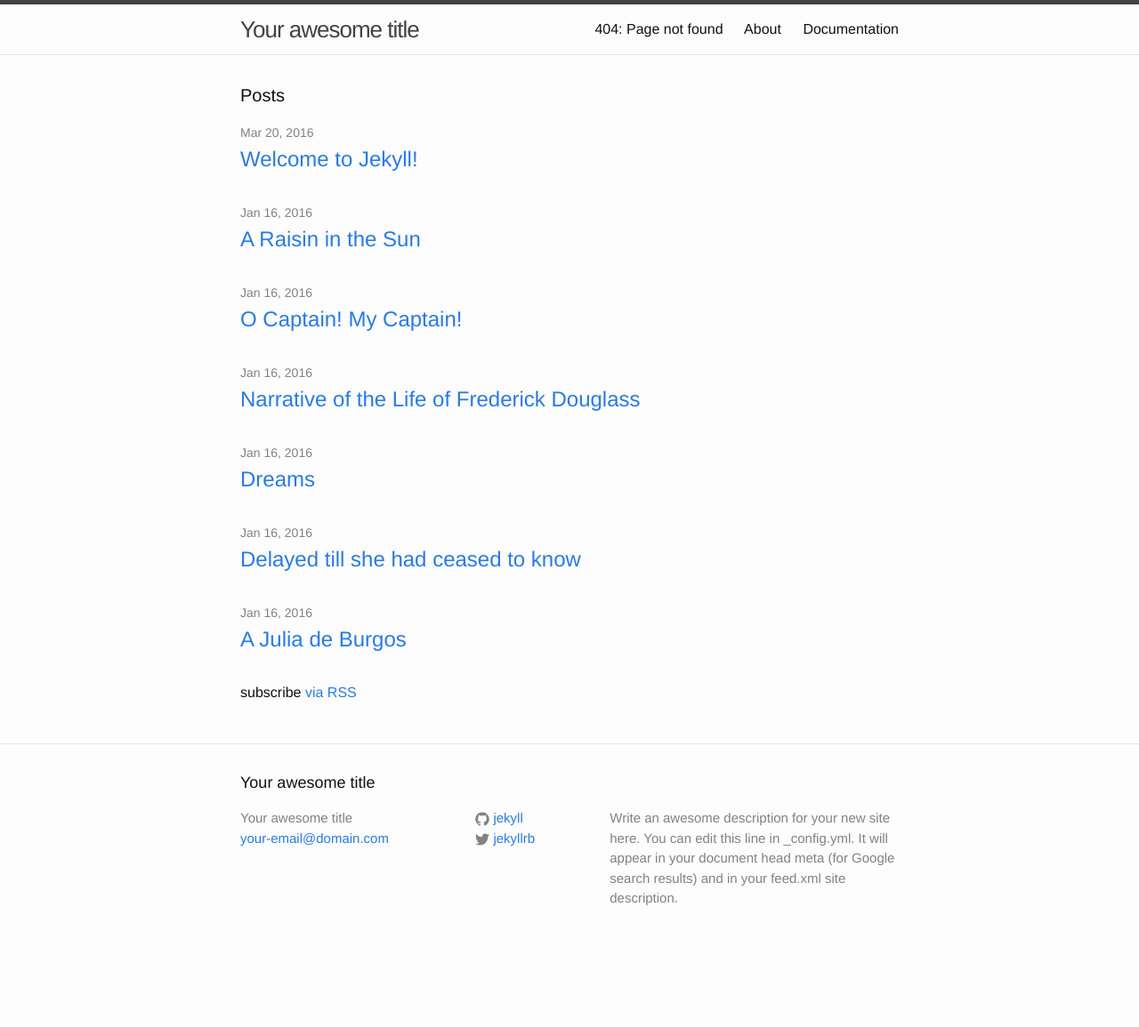
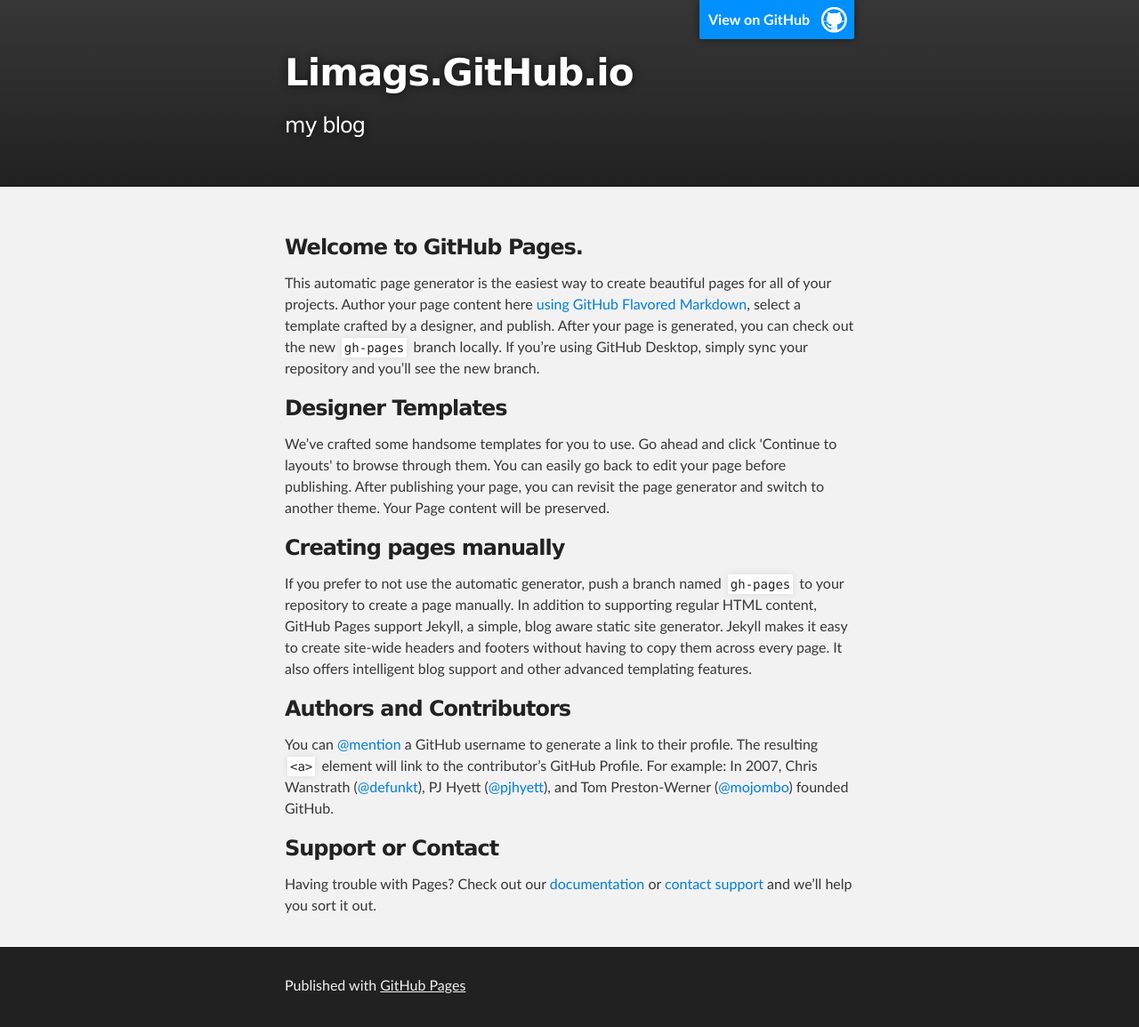
Before and after one commit to Liam-Ji/Limags.github.io, a Jekyll site: the page index.html, which Jekyll copies as it is, in a window 1280 px wide. Shown: the whole page at 89% size. Built offline with Jekyll 4.4.1, drawn with Linux system fonts in a browser that asks for light colours; before the commit the page ends 1082 px from its top, so only the background shows below that.

Commit message:
Replace master branch with page content via GitHub

```diff
--- a/index.html
+++ b/index.html
@@ -1,23 +1,67 @@
----
-layout: default
----
+<!DOCTYPE html>
+<html>
 
-<div class="home">
+  <head>
+    <meta charset='utf-8'>
+    <meta http-equiv="X-UA-Compatible" content="chrome=1">
+    <meta name="description" content="Limags.GitHub.io : my blog">
 
-  <h1 class="page-heading">Posts</h1>
+    <link rel="stylesheet" type="text/css" media="screen" href="stylesheets/stylesheet.css">
 
-  <ul class="post-list">
-    {% for post in site.posts %}
-      <li>
-        <span class="post-meta">{{ post.date | date: "%b %-d, %Y" }}</span>
+    <title>Limags.GitHub.io</title>
+  </head>
 
-        <h2>
-          <a class="post-link" href="{{ post.url | prepend: site.baseurl }}">{{ post.title }}</a>
-        </h2>
-      </li>
-    {% endfor %}
-  </ul>
+  <body>
 
-  <p class="rss-subscribe">subscribe <a href="{{ "/feed.xml" | prepend: site.baseurl }}">via RSS</a></p>
+    <!-- HEADER -->
+    <div id="header_wrap" class="outer">
+        <header class="inner">
+          <a id="forkme_banner" href="https://github.com/Limags">View on GitHub</a>
 
-</div>
+          <h1 id="project_title">Limags.GitHub.io</h1>
+          <h2 id="project_tagline">my blog</h2>
+
+        </header>
+    </div>
+
+    <!-- MAIN CONTENT -->
+    <div id="main_content_wrap" class="outer">
+      <section id="main_content" class="inner">
+        <h3>
+<a id="welcome-to-github-pages" class="anchor" href="#welcome-to-github-pages" aria-hidden="true"><span aria-hidden="true" class="octicon octicon-link"></span></a>Welcome to GitHub Pages.</h3>
+
+<p>This automatic page generator is the easiest way to create beautiful pages for all of your projects. Author your page content here <a href="https://guides.github.com/features/mastering-markdown/">using GitHub Flavored Markdown</a>, select a template crafted by a designer, and publish. After your page is generated, you can check out the new <code>gh-pages</code> branch locally. If you’re using GitHub Desktop, simply sync your repository and you’ll see the new branch.</p>
+
+<h3>
+<a id="designer-templates" class="anchor" href="#designer-templates" aria-hidden="true"><span aria-hidden="true" class="octicon octicon-link"></span></a>Designer Templates</h3>
+
+<p>We’ve crafted some handsome templates for you to use. Go ahead and click 'Continue to layouts' to browse through them. You can easily go back to edit your page before publishing. After publishing your page, you can revisit the page generator and switch to another theme. Your Page content will be preserved.</p>
+
+<h3>
+<a id="creating-pages-manually" class="anchor" href="#creating-pages-manually" aria-hidden="true"><span aria-hidden="true" class="octicon octicon-link"></span></a>Creating pages manually</h3>
+
+<p>If you prefer to not use the automatic generator, push a branch named <code>gh-pages</code> to your repository to create a page manually. In addition to supporting regular HTML content, GitHub Pages support Jekyll, a simple, blog aware static site generator. Jekyll makes it easy to create site-wide headers and footers without having to copy them across every page. It also offers intelligent blog support and other advanced templating features.</p>
+
+<h3>
+<a id="authors-and-contributors" class="anchor" href="#authors-and-contributors" aria-hidden="true"><span aria-hidden="true" class="octicon octicon-link"></span></a>Authors and Contributors</h3>
+
+<p>You can <a href="https://help.github.com/articles/basic-writing-and-formatting-syntax/#mentioning-users-and-teams" class="user-mention">@mention</a> a GitHub username to generate a link to their profile. The resulting <code>&lt;a&gt;</code> element will link to the contributor’s GitHub Profile. For example: In 2007, Chris Wanstrath (<a href="https://github.com/defunkt" class="user-mention">@defunkt</a>), PJ Hyett (<a href="https://github.com/pjhyett" class="user-mention">@pjhyett</a>), and Tom Preston-Werner (<a href="https://github.com/mojombo" class="user-mention">@mojombo</a>) founded GitHub.</p>
+
+<h3>
+<a id="support-or-contact" class="anchor" href="#support-or-contact" aria-hidden="true"><span aria-hidden="true" class="octicon octicon-link"></span></a>Support or Contact</h3>
+
+<p>Having trouble with Pages? Check out our <a href="https://help.github.com/pages">documentation</a> or <a href="https://github.com/contact">contact support</a> and we’ll help you sort it out.</p>
+      </section>
+    </div>
+
+    <!-- FOOTER  -->
+    <div id="footer_wrap" class="outer">
+      <footer class="inner">
+        <p>Published with <a href="https://pages.github.com">GitHub Pages</a></p>
+      </footer>
+    </div>
+
+
+
+  </body>
+</html>
--- /dev/null
+++ b/stylesheets/stylesheet.css
@@ -0,0 +1,425 @@
+/*******************************************************************************
+Slate Theme for GitHub Pages
+by Jason Costello, @jsncostello
+*******************************************************************************/
+
+@import url(github-light.css);
+
+/*******************************************************************************
+MeyerWeb Reset
+*******************************************************************************/
+
+html, body, div, span, applet, object, iframe,
+h1, h2, h3, h4, h5, h6, p, blockquote, pre,
+a, abbr, acronym, address, big, cite, code,
+del, dfn, em, img, ins, kbd, q, s, samp,
+small, strike, strong, sub, sup, tt, var,
+b, u, i, center,
+dl, dt, dd, ol, ul, li,
+fieldset, form, label, legend,
+table, caption, tbody, tfoot, thead, tr, th, td,
+article, aside, canvas, details, embed,
+figure, figcaption, footer, header, hgroup,
+menu, nav, output, ruby, section, summary,
+time, mark, audio, video {
+  margin: 0;
+  padding: 0;
+  border: 0;
+  font: inherit;
+  vertical-align: baseline;
+}
+
+/* HTML5 display-role reset for older browsers */
+article, aside, details, figcaption, figure,
+footer, header, hgroup, menu, nav, section {
+  display: block;
+}
+
+ol, ul {
+  list-style: none;
+}
+
+table {
+  border-collapse: collapse;
+  border-spacing: 0;
+}
+
+/*******************************************************************************
+Theme Styles
+*******************************************************************************/
+
+body {
+  box-sizing: border-box;
+  color:#373737;
+  background: #212121;
+  font-size: 16px;
+  font-family: 'Myriad Pro', Calibri, Helvetica, Arial, sans-serif;
+  line-height: 1.5;
+  -webkit-font-smoothing: antialiased;
+}
+
+h1, h2, h3, h4, h5, h6 {
+  margin: 10px 0;
+  font-weight: 700;
+  color:#222222;
+  font-family: 'Lucida Grande', 'Calibri', Helvetica, Arial, sans-serif;
+  letter-spacing: -1px;
+}
+
+h1 {
+  font-size: 36px;
+  font-weight: 700;
+}
+
+h2 {
+  padding-bottom: 10px;
+  font-size: 32px;
+  background: url('../images/bg_hr.png') repeat-x bottom;
+}
+
+h3 {
+  font-size: 24px;
+}
+
+h4 {
+  font-size: 21px;
+}
+
+h5 {
+  font-size: 18px;
+}
+
+h6 {
+  font-size: 16px;
+}
+
+p {
+  margin: 10px 0 15px 0;
+}
+
+footer p {
+  color: #f2f2f2;
+}
+
+a {
+  text-decoration: none;
+  color: #007edf;
+  text-shadow: none;
+
+  transition: color 0.5s ease;
+  transition: text-shadow 0.5s ease;
+  -webkit-transition: color 0.5s ease;
+  -webkit-transition: text-shadow 0.5s ease;
+  -moz-transition: color 0.5s ease;
+  -moz-transition: text-shadow 0.5s ease;
+  -o-transition: color 0.5s ease;
+  -o-transition: text-shadow 0.5s ease;
+  -ms-transition: color 0.5s ease;
+  -ms-transition: text-shadow 0.5s ease;
+}
+
+a:hover, a:focus {text-decoration: underline;}
+
+footer a {
+  color: #F2F2F2;
+  text-decoration: underline;
+}
+
+em {
+  font-style: italic;
+}
+
+strong {
+  font-weight: bold;
+}
+
+img {
+  position: relative;
+  margin: 0 auto;
+  max-width: 739px;
+  padding: 5px;
+  margin: 10px 0 10px 0;
+  border: 1px solid #ebebeb;
+
+  box-shadow: 0 0 5px #ebebeb;
+  -webkit-box-shadow: 0 0 5px #ebebeb;
+  -moz-box-shadow: 0 0 5px #ebebeb;
+  -o-box-shadow: 0 0 5px #ebebeb;
+  -ms-box-shadow: 0 0 5px #ebebeb;
+}
+
+p img {
+  display: inline;
+  margin: 0;
+  padding: 0;
+  vertical-align: middle;
+  text-align: center;
+  border: none;
+}
+
+pre, code {
+  width: 100%;
+  color: #222;
+  background-color: #fff;
+
+  font-family: Monaco, "Bitstream Vera Sans Mono", "Lucida Console", Terminal, monospace;
+  font-size: 14px;
+
+  border-radius: 2px;
+  -moz-border-radius: 2px;
+  -webkit-border-radius: 2px;
+}
+
+pre {
+  width: 100%;
+  padding: 10px;
+  box-shadow: 0 0 10px rgba(0,0,0,.1);
+  overflow: auto;
+}
+
+code {
+  padding: 3px;
+  margin: 0 3px;
+  box-shadow: 0 0 10px rgba(0,0,0,.1);
+}
+
+pre code {
+  display: block;
+  box-shadow: none;
+}
+
+blockquote {
+  color: #666;
+  margin-bottom: 20px;
+  padding: 0 0 0 20px;
+  border-left: 3px solid #bbb;
+}
+
+
+ul, ol, dl {
+  margin-bottom: 15px
+}
+
+ul {
+  list-style-position: inside;
+  list-style: disc;
+  padding-left: 20px;
+}
+
+ol {
+  list-style-position: inside;
+  list-style: decimal;
+  padding-left: 20px;
+}
+
+dl dt {
+  font-weight: bold;
+}
+
+dl dd {
+  padding-left: 20px;
+  font-style: italic;
+}
+
+dl p {
+  padding-left: 20px;
+  font-style: italic;
+}
+
+hr {
+  height: 1px;
+  margin-bottom: 5px;
+  border: none;
+  background: url('../images/bg_hr.png') repeat-x center;
+}
+
+table {
+  border: 1px solid #373737;
+  margin-bottom: 20px;
+  text-align: left;
+ }
+
+th {
+  font-family: 'Lucida Grande', 'Helvetica Neue', Helvetica, Arial, sans-serif;
+  padding: 10px;
+  background: #373737;
+  color: #fff;
+ }
+
+td {
+  padding: 10px;
+  border: 1px solid #373737;
+ }
+
+form {
+  background: #f2f2f2;
+  padding: 20px;
+}
+
+/*******************************************************************************
+Full-Width Styles
+*******************************************************************************/
+
+.outer {
+  width: 100%;
+}
+
+.inner {
+  position: relative;
+  max-width: 640px;
+  padding: 20px 10px;
+  margin: 0 auto;
+}
+
+#forkme_banner {
+  display: block;
+  position: absolute;
+  top:0;
+  right: 10px;
+  z-index: 10;
+  padding: 10px 50px 10px 10px;
+  color: #fff;
+  background: url('../images/blacktocat.png') #0090ff no-repeat 95% 50%;
+  font-weight: 700;
+  box-shadow: 0 0 10px rgba(0,0,0,.5);
+  border-bottom-left-radius: 2px;
+  border-bottom-right-radius: 2px;
+}
+
+#header_wrap {
+  background: #212121;
+  background: -moz-linear-gradient(top, #373737, #212121);
+  background: -webkit-linear-gradient(top, #373737, #212121);
+  background: -ms-linear-gradient(top, #373737, #212121);
+  background: -o-linear-gradient(top, #373737, #212121);
+  background: linear-gradient(top, #373737, #212121);
+}
+
+#header_wrap .inner {
+  padding: 50px 10px 30px 10px;
+}
+
+#project_title {
+  margin: 0;
+  color: #fff;
+  font-size: 42px;
+  font-weight: 700;
+  text-shadow: #111 0px 0px 10px;
+}
+
+#project_tagline {
+  color: #fff;
+  font-size: 24px;
+  font-weight: 300;
+  background: none;
+  text-shadow: #111 0px 0px 10px;
+}
+
+#downloads {
+  position: absolute;
+  width: 210px;
+  z-index: 10;
+  bottom: -40px;
+  right: 0;
+  height: 70px;
+  background: url('../images/icon_download.png') no-repeat 0% 90%;
+}
+
+.zip_download_link {
+  display: block;
+  float: right;
+  width: 90px;
+  height:70px;
+  text-indent: -5000px;
+  overflow: hidden;
+  background: url(../images/sprite_download.png) no-repeat bottom left;
+}
+
+.tar_download_link {
+  display: block;
+  float: right;
+  width: 90px;
+  height:70px;
+  text-indent: -5000px;
+  overflow: hidden;
+  background: url(../images/sprite_download.png) no-repeat bottom right;
+  margin-left: 10px;
+}
+
+.zip_download_link:hover {
+  background: url(../images/sprite_download.png) no-repeat top left;
+}
+
+.tar_download_link:hover {
+  background: url(../images/sprite_download.png) no-repeat top right;
+}
+
+#main_content_wrap {
+  background: #f2f2f2;
+  border-top: 1px solid #111;
+  border-bottom: 1px solid #111;
+}
+
+#main_content {
+  padding-top: 40px;
+}
+
+#footer_wrap {
+  background: #212121;
+}
+
+
+
+/*******************************************************************************
+Small Device Styles
+*******************************************************************************/
+
+@media screen and (max-width: 480px) {
+  body {
+    font-size:14px;
+  }
+
+  #downloads {
+    display: none;
+  }
+
+  .inner {
+    min-width: 320px;
+    max-width: 480px;
+  }
+
+  #project_title {
+  font-size: 32px;
+  }
+
+  h1 {
+    font-size: 28px;
+  }
+
+  h2 {
+    font-size: 24px;
+  }
+
+  h3 {
+    font-size: 21px;
+  }
+
+  h4 {
+    font-size: 18px;
+  }
+
+  h5 {
+    font-size: 14px;
+  }
+
+  h6 {
+    font-size: 12px;
+  }
+
+  code, pre {
+    min-width: 320px;
+    max-width: 480px;
+    font-size: 11px;
+  }
+
+}
```
Also changed, not shown: images/bg_hr.png (added), images/blacktocat.png (added), images/icon_download.png (added), images/sprite_download.png (added).
